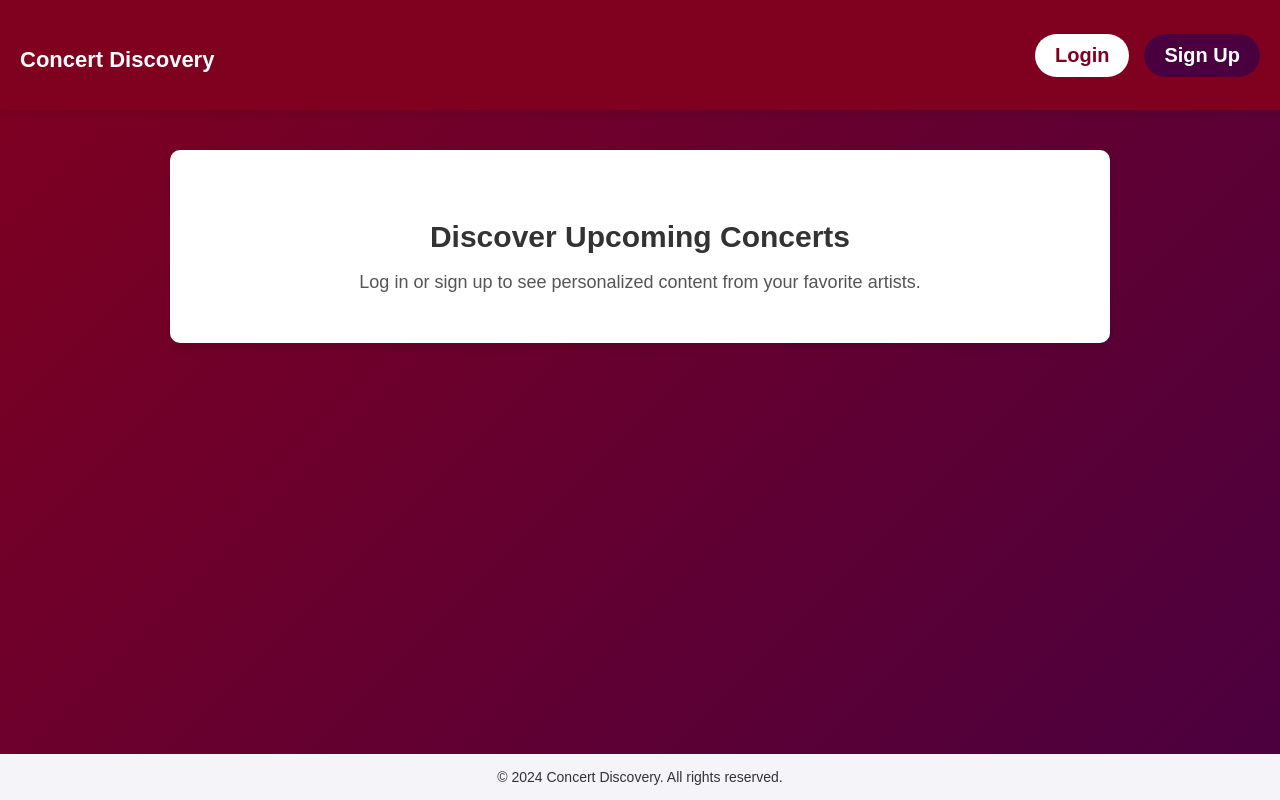
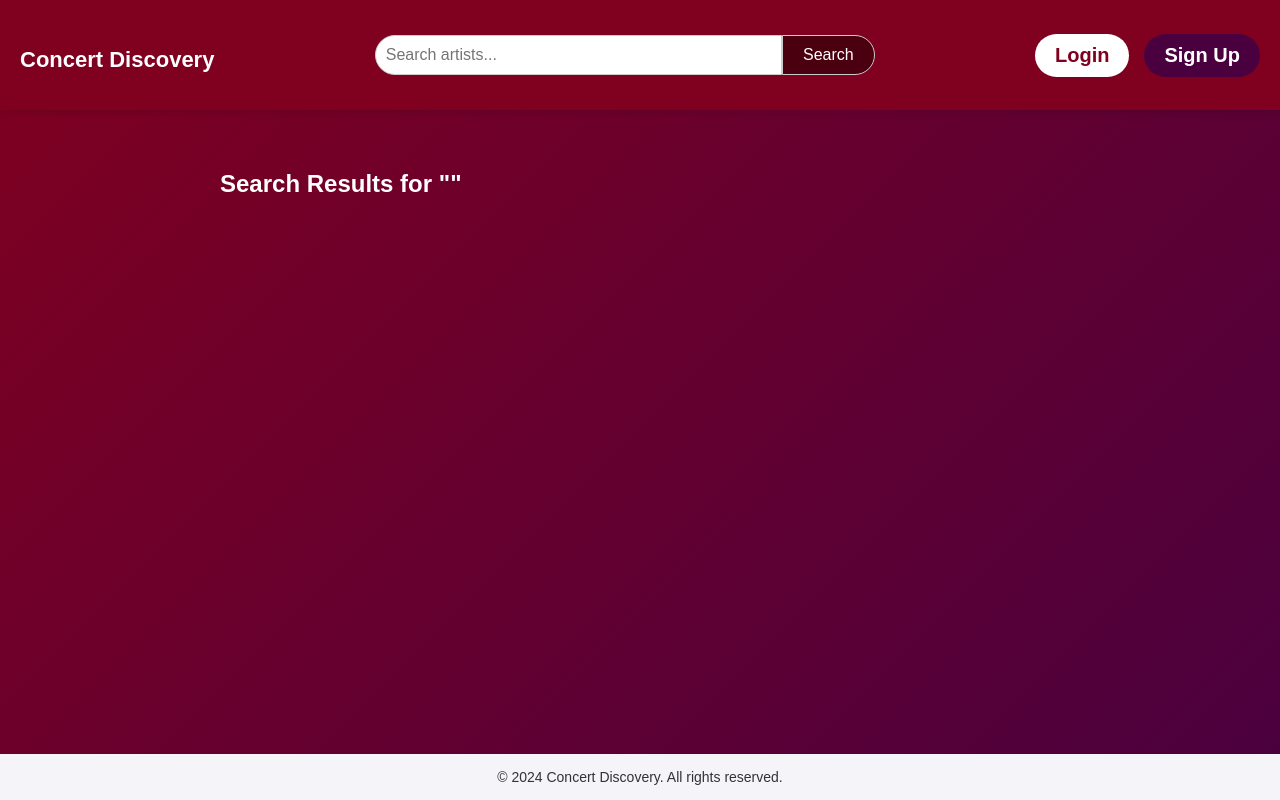
Before and after one commit to lucianmad/concertdiscoveryapp, a React (Vite) app: page /search in a window 1280 px wide. Built offline with nearby package versions, Linux system fonts and the light colour scheme.

Commit message:
Added public profiles for artists and search bar

```diff
--- a/src/App.jsx
+++ b/src/App.jsx
@@ -10,6 +10,8 @@ import BecomeArtist from './components/BecomeArtist';
 import ArtistProfile from './components/ArtistProfile';
 import BecomeManager from './components/BecomeManager';
 import DeleteAccount from './components/DeleteAccount';
+import SearchResults from './components/SearchResults';
+import PublicArtistProfile from './components/PublicArtistProfile';
 import './assets/styles/App.css';
 import { FaUser, FaCog, FaSignOutAlt } from 'react-icons/fa';
 
@@ -35,6 +37,8 @@ const App = () => {
                         <Route path="/" element={<Home user={user} />} />
                         <Route path="/login" element={<Login setUser={setUser} />} />
                         <Route path="/signup" element={<SignUp setUser={setUser} />} />
+                        <Route path="/search" element={<SearchResults />} />
+                        <Route path="/artist/:userId" element={<PublicArtistProfile />} />
                         <Route
                             path="/profile"
                             element={
@@ -79,6 +83,7 @@ const Header = ({ user, setUser }) => {
     const navigate = useNavigate();
     const [dropdownVisible, setDropdownVisible] = useState(false);
     const dropdownRef = useRef(null);
+    const [searchQuery, setSearchQuery] = useState('');
 
     const handleLogout = () => {
         setUser(null);
@@ -93,6 +98,12 @@ const Header = ({ user, setUser }) => {
 
     const closeDropdown = () => {
         setDropdownVisible(false);
+    };
+
+    const handleSearch = (e) => {
+        e.preventDefault();
+        console.log('Search Query:', searchQuery);
+        navigate(`/search?query=${searchQuery}`);
     };
 
     useEffect(() => {
@@ -113,6 +124,15 @@ const Header = ({ user, setUser }) => {
             <h1 className="logo">
                 <Link to="/" onClick={closeDropdown}>Concert Discovery</Link>
             </h1>
+            <form className="search-bar" onSubmit={handleSearch}>
+                <input
+                    type="text"
+                    placeholder="Search artists..."
+                    value={searchQuery}
+                    onChange={(e) => setSearchQuery(e.target.value)}
+                />
+                <button type="submit">Search</button>
+            </form>
             <nav>
                 <ul className="nav-links">
                     {user ? (
@@ -127,19 +147,19 @@ const Header = ({ user, setUser }) => {
                                         onClick={closeDropdown}
                                         className="dropdown-item"
                                     >
-                                        <FaUser size={20} />
+                                        <FaUser size={20}/>
                                         <span>Profile</span>
                                     </Link>
                                 </li>
                                 <li>
                                     <Link to="/settings" onClick={closeDropdown} className="dropdown-item">
-                                        <FaCog size={20} />
+                                        <FaCog size={20}/>
                                         <span>Settings</span>
                                     </Link>
                                 </li>
                                 <li>
                                     <button onClick={handleLogout} className="dropdown-item">
-                                        <FaSignOutAlt size={20} />
+                                        <FaSignOutAlt size={20}/>
                                         <span>Logout</span>
                                     </button>
                                 </li>
@@ -148,10 +168,10 @@ const Header = ({ user, setUser }) => {
                     ) : (
                         <>
                             <li>
-                                <NavBarButton label="Login" navigateTo="/login" variant="login" />
+                                <NavBarButton label="Login" navigateTo="/login" variant="login"/>
                             </li>
                             <li>
-                                <NavBarButton label="Sign Up" navigateTo="/signup" variant="signup" />
+                                <NavBarButton label="Sign Up" navigateTo="/signup" variant="signup"/>
                             </li>
                         </>
                     )}
@@ -161,7 +181,7 @@ const Header = ({ user, setUser }) => {
     );
 };
 
-const NavBarButton = ({ label, navigateTo, variant }) => {
+const NavBarButton = ({label, navigateTo, variant}) => {
     const navigate = useNavigate();
 
     const buttonClass =
--- a/src/assets/styles/App.css
+++ b/src/assets/styles/App.css
@@ -203,3 +203,52 @@ body, html {
     gap: 10px;
   }
 }
+
+.search-bar {
+  display: flex;
+  align-items: center;
+  flex-grow: 1;
+  margin: 0 20px;
+  max-width: 500px;
+}
+
+.search-bar input {
+  width: 100%;
+  padding: 10px;
+  border: 1px solid #ccc;
+  border-radius: 50px 0 0 50px;
+  font-size: 16px;
+  outline: none;
+}
+
+.search-bar button {
+  padding: 10px 20px;
+  border: 1px solid #ccc;
+  border-radius: 0 50px 50px 0;
+  background-color: #4a000e;
+  color: white;
+  font-size: 16px;
+  cursor: pointer;
+  transition: background-color 0.3s ease;
+}
+
+.search-bar button:hover {
+  background-color: rgba(255, 255, 255, 0.2);
+}
+
+/* Responsive Design */
+@media (max-width: 768px) {
+  .search-bar {
+    margin: 10px 0;
+    max-width: 100%;
+  }
+
+  .search-bar input {
+    border-radius: 50px;
+  }
+
+  .search-bar button {
+    border-radius: 50px;
+    margin-left: 10px;
+  }
+}
--- /dev/null
+++ b/src/assets/styles/SearchResults.css
@@ -0,0 +1,44 @@
+.search-results {
+    padding: 20px 200px;
+}
+
+.search-results h2 {
+    font-size: 24px;
+    margin-bottom: 20px;
+    color: #ffffff;
+}
+
+.results-container {
+    display: flex;
+    flex-direction: column;
+    gap: 10px;
+}
+
+.artist-card {
+    display: flex;
+    align-items: center;
+    padding: 10px;
+    background-color: white;
+    border-radius: 8px;
+    box-shadow: 0 2px 4px rgba(0, 0, 0, 0.1);
+    text-decoration: none;
+    color: #333;
+    transition: background-color 0.2s ease;
+    height: 90px;
+}
+
+.artist-card:hover {
+    background-color: #e8e8e8;
+}
+
+.artist-profile-picture {
+    width: 80px;
+    height: 80px;
+    border-radius: 50%;
+    margin-right: 15px;
+}
+
+.artist-name {
+    font-size: 22px;
+    font-weight: 500;
+}
--- a/src/components/ArtistProfile.jsx
+++ b/src/components/ArtistProfile.jsx
@@ -66,7 +66,7 @@ const ArtistProfile = () => {
                     />
                     <h2 className="username">{username}</h2>
                 </div>
-                <p>Welcome, Artist! Manage your requests below.</p>
+                <p>Welcome, Artist! Manage your requests on the left.</p>
             </div>
         </div>
     );
--- a/src/components/BecomeArtist.jsx
+++ b/src/components/BecomeArtist.jsx
@@ -2,13 +2,20 @@ import React, { useState } from 'react';
 import { useNavigate } from 'react-router-dom';
 import '../assets/styles/BecomeArtist.css';
 import { auth, firestore } from '../firebaseConfig';
-import {doc, updateDoc} from "firebase/firestore";
+import {doc, getDoc, setDoc, updateDoc} from "firebase/firestore";
 
-const BecomeArtist = ({ user, setUser }) => {
+const BecomeArtist = () => {
+
+    const [user, setUser] = useState(() => {
+        const savedUser = localStorage.getItem('user');
+        return savedUser ? JSON.parse(savedUser) : null;
+    });
+
     const [artistName, setArtistName] = useState('');
     const [status, setStatus] = useState('');
     const [showBackButton, setShowBackButton] = useState(false);
     const navigate = useNavigate();
+    const defaultProfilePicture = "https://cdn-icons-png.flaticon.com/512/11039/11039534.png";
 
     const handleFacebookLogin = () => {
         FB.login((response) => {
@@ -53,11 +60,29 @@ const BecomeArtist = ({ user, setUser }) => {
             const user = auth.currentUser;
             if (user) {
                 const userDocRef = doc(firestore, 'users', user.uid);
-                await updateDoc(userDocRef, {
-                    isArtist: true,
-                    username: artistName,
-                });
-                console.log('Firestore document updated successfully');
+                const userDocSnap = await getDoc(userDocRef);
+
+                if (userDocSnap.exists()) {
+                    const userProfilePicture = userDocSnap.data().profilePicture || defaultProfilePicture;
+
+                    await updateDoc(userDocRef, {
+                        isArtist: true,
+                        username: artistName,
+                    });
+
+                    const artistDocRef = doc(firestore, 'artists', user.uid);
+                    await setDoc(artistDocRef, {
+                        artistName: artistName,
+                        userId: user.uid,
+                        email: userData.email,
+                        profilePicture: userProfilePicture,
+                        createdAt: new Date(),
+                    });
+
+                    console.log('Firestore document updated and artist profile created successfully');
+                } else {
+                    console.error('User document not found in Firestore');
+                }
             }
 
             const response = await fetch('https://artistprofile-4gbyv5twhq-uc.a.run.app', {
--- /dev/null
+++ b/src/components/PublicArtistProfile.jsx
@@ -0,0 +1,73 @@
+import React, { useEffect, useState } from 'react';
+import { useParams } from 'react-router-dom';
+import { firestore } from '../firebaseConfig';
+import { doc, getDoc } from 'firebase/firestore';
+import '../assets/styles/ArtistProfile.css';
+
+const PublicArtistProfile = () => {
+    const { userId } = useParams();
+    const [artist, setArtist] = useState(null);
+    const [loading, setLoading] = useState(true);
+    const defaultProfilePicture = "https://cdn-icons-png.flaticon.com/512/11039/11039534.png";
+
+    useEffect(() => {
+        const fetchArtist = async () => {
+            try {
+                const artistDocRef = doc(firestore, 'artists', userId);
+                const artistDocSnap = await getDoc(artistDocRef);
+
+                if (artistDocSnap.exists()) {
+                    const artistData = artistDocSnap.data();
+
+                    const userDocRef = doc(firestore, 'users', userId);
+                    const userDocSnap = await getDoc(userDocRef);
+
+                    if (userDocSnap.exists()) {
+                        const userData = userDocSnap.data();
+                        setArtist({
+                            ...artistData,
+                            profilePicture: userData.profilePicture || defaultProfilePicture,
+                        });
+                    } else {
+                        setArtist(artistData);
+                    }
+                } else {
+                    console.log('No such artist!');
+                }
+            } catch (error) {
+                console.error('Error fetching artist:', error);
+            } finally {
+                setLoading(false);
+            }
+        };
+
+        fetchArtist();
+    }, [userId]);
+
+    if (loading) {
+        return <p>Loading...</p>;
+    }
+
+    if (!artist) {
+        return <p>Artist not found.</p>;
+    }
+
+    return (
+        <div className="profile-page">
+            <div className="profile-main">
+                <h1>Artist Profile</h1>
+                <div className="profile-info">
+                    <img
+                        src={artist.profilePicture}
+                        alt="Profile"
+                        className="profile-picture"
+                    />
+                    <h2 className="username">{artist.artistName}</h2>
+                </div>
+                <p>This is a public artist profile.</p>
+            </div>
+        </div>
+    );
+};
+
+export default PublicArtistProfile;
--- /dev/null
+++ b/src/components/SearchResults.jsx
@@ -0,0 +1,73 @@
+import React, { useEffect, useState } from 'react';
+import { Link, useLocation } from 'react-router-dom';
+import { firestore } from '../firebaseConfig';
+import { collection, query, where, getDocs, getDoc, doc } from 'firebase/firestore';
+import '../assets/styles/SearchResults.css';
+
+const SearchResults = () => {
+    const location = useLocation();
+    const searchQuery = new URLSearchParams(location.search).get('query');
+    const [results, setResults] = useState([]);
+    const defaultProfilePicture = "https://cdn-icons-png.flaticon.com/512/11039/11039534.png";
+
+    useEffect(() => {
+        const fetchArtists = async () => {
+            try {
+                const artistsRef = collection(firestore, 'artists');
+                const q = query(artistsRef, where('artistName', '>=', searchQuery), where('artistName', '<=', searchQuery + '\uf8ff'));
+                const querySnapshot = await getDocs(q);
+
+                const artists = [];
+                for (const document of querySnapshot.docs) {
+                    const artistData = document.data();
+
+                    const userDocRef = doc(firestore, 'users', artistData.userId);
+                    const userDocSnap = await getDoc(userDocRef);
+
+                    if (userDocSnap.exists()) {
+                        const userData = userDocSnap.data();
+                        artists.push({
+                            id: document.id,
+                            ...artistData,
+                            profilePicture: userData.profilePicture || defaultProfilePicture,
+                        });
+                    } else {
+                        artists.push({
+                            id: document.id,
+                            ...artistData,
+                            profilePicture: defaultProfilePicture,
+                        });
+                    }
+                }
+
+                setResults(artists);
+            } catch (error) {
+                console.error('Error fetching artists:', error);
+            }
+        };
+
+        if (searchQuery) {
+            fetchArtists();
+        }
+    }, [searchQuery]);
+
+    return (
+        <div className="search-results">
+            <h2>Search Results for "{searchQuery}"</h2>
+            <div className="results-container">
+                {results.map((artist) => (
+                    <Link to={`/artist/${artist.userId}`} key={artist.id} className="artist-card">
+                        <img
+                            src={artist.profilePicture}
+                            alt={artist.artistName}
+                            className="artist-profile-picture"
+                        />
+                        <span className="artist-name">{artist.artistName}</span>
+                    </Link>
+                ))}
+            </div>
+        </div>
+    );
+};
+
+export default SearchResults;
```
